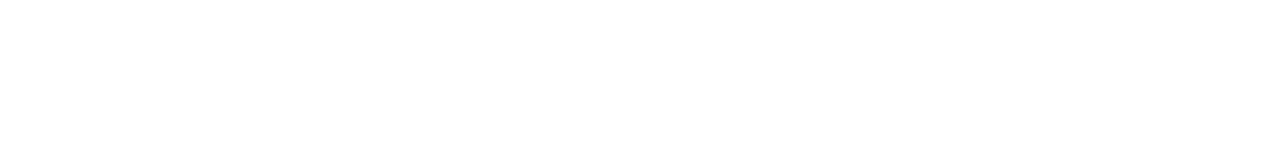
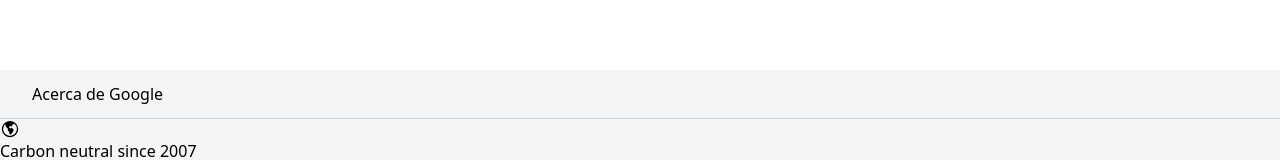
Before and after one commit to EmirMaya/google-search, a Next.js app: page / in a window 1280 px wide. Shown: the part 715-875 px from the top of the page. Before the commit the page ends 800 px from the top, so only its background shows below. Built offline with nearby package versions, Linux system fonts and the light colour scheme.

Commit message:
creando footer

```diff
--- a/src/app/components/Footer.js
+++ b/src/app/components/Footer.js
@@ -1,11 +1,20 @@
-import React from 'react'
+import { GlobeAmericasIcon } from "@heroicons/react/24/solid";
+import React from "react";
 
 const Footer = () => {
   return (
-    <div>
+    <footer className="mt-44 grid w-full divide-y-[1px] divide-gray-300 bg-gray-100">
+      <div className="px-8 py-3">
+        <h3>Acerca de Google</h3>
+      </div>
+      <div>
+        <div>
+            <GlobeAmericasIcon className="h-5"/>
+          <p>Carbon neutral since 2007</p>
+        </div>
+      </div>
+    </footer>
+  );
+};
 
-    </div>
-  )
-}
-
-export default Footer
+export default Footer;
--- a/src/app/page.js
+++ b/src/app/page.js
@@ -3,10 +3,11 @@
 import Avatar from "./components/Avatar";
 import {MagnifyingGlassIcon, MicrophoneIcon, Square2StackIcon, Squares2X2Icon, WindowIcon} from "@heroicons/react/24/solid"
 import Image from "next/image";
+import Footer from "./components/Footer";
 
 export default function Home() {
   return (
-    <>
+    <div className="flex flex-col justify-center items-center">
       <head>
         <title>Google</title>
         <meta name="description" content="Buscador de Google" />
@@ -31,7 +32,7 @@
       {/* Fin Header */}
 
       {/* Body */}
-      <form className="w-full flex flex-col justify-center items-center mt-44 flex-grow">
+      <form className="w-4/5 flex flex-col justify-center items-center mt-44 flex-grow">
         <Image src='https://upload.wikimedia.org/wikipedia/commons/thumb/2/2f/Google_2015_logo.svg/1200px-Google_2015_logo.svg.png' height={40} width={300} alt="logo"/>
         <div className="flex w-full hover:shadow-lg focus-within:shadow-lg max-w-md rounded-full border border-gray-200 px-5 py-3 items-center sm:max-w-xl lg:max-w-2xl">
           <MagnifyingGlassIcon className="h-5 mr-3 text-gray-500"/>
@@ -46,7 +47,11 @@
 
       </form>
       {/* Fin Body */}
-    </>
+
+      {/* Footer */}
+      <Footer />
+      {/* Fin Footer */}
+    </div>
 
   );
 }
```
